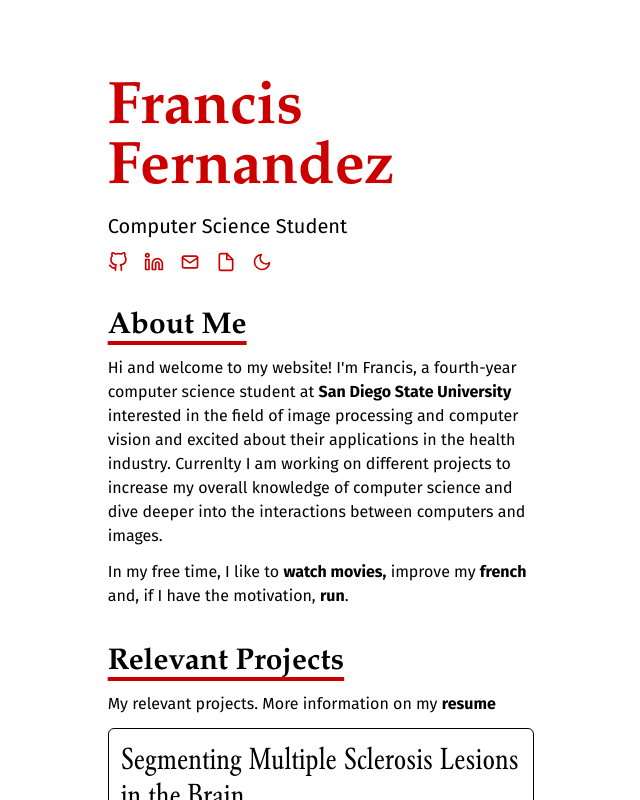
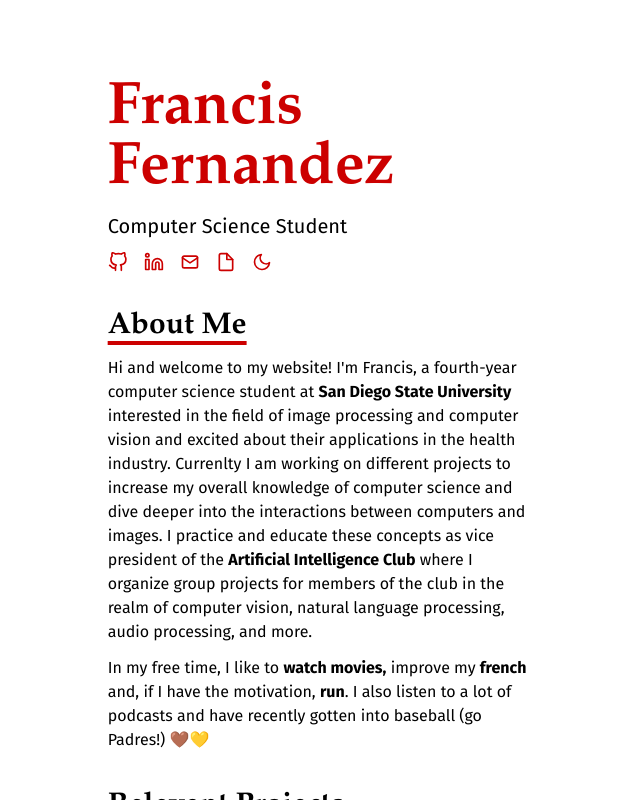
Before and after one commit to FrancisSanB/FrancisSanB.github.io, a React (Vite) app: page / in a window 1280 px wide. Shown: the top 800 px of the page, without its empty margins (319-959 px from the left). Built offline with nearby package versions, Linux system fonts and the light colour scheme.

Commit message:
small addition to about section

```diff
--- a/src/components/About.jsx
+++ b/src/components/About.jsx
@@ -15,7 +15,15 @@ function About() {
                 </a>
                 {' '}interested in the field of image processing and computer vision and excited about their applications in the health industry.
                 Currenlty I am working on different projects to increase my overall knowledge of computer science and dive deeper into the interactions
-                between computers and images.
+                between computers and images. I practice and educate these concepts as vice president of the{' '}
+                <a
+                    href="https://aiclub.sdsu.edu/" target="blank"
+                    className="font-bold hover:underline underline-offset-2 decoration-2 decoration-link dark:decoration-dark-link" rel="noreferrer noopener"
+                >
+                    Artificial Intelligence Club
+                </a>
+                {' '}where I organize group projects for members of the club in the realm of computer vision, natural language processing, audio
+                processing, and more.
             </p>
             <p className="text-base mb-9 font-fira">
                 In my free time, I like to{' '}
@@ -39,7 +47,7 @@ function About() {
                 >
                     run
                 </a>
-                .
+                . I also listen to a lot of podcasts and have recently gotten into baseball (go Padres!) 🤎💛
             </p>
         </div>
     )
```
